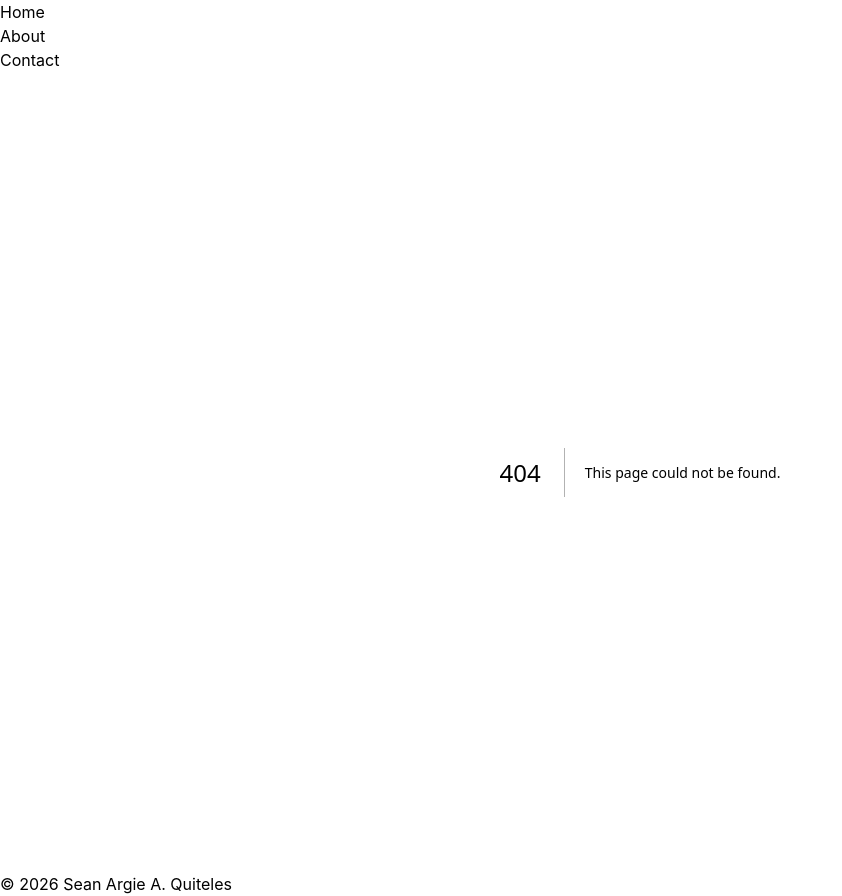
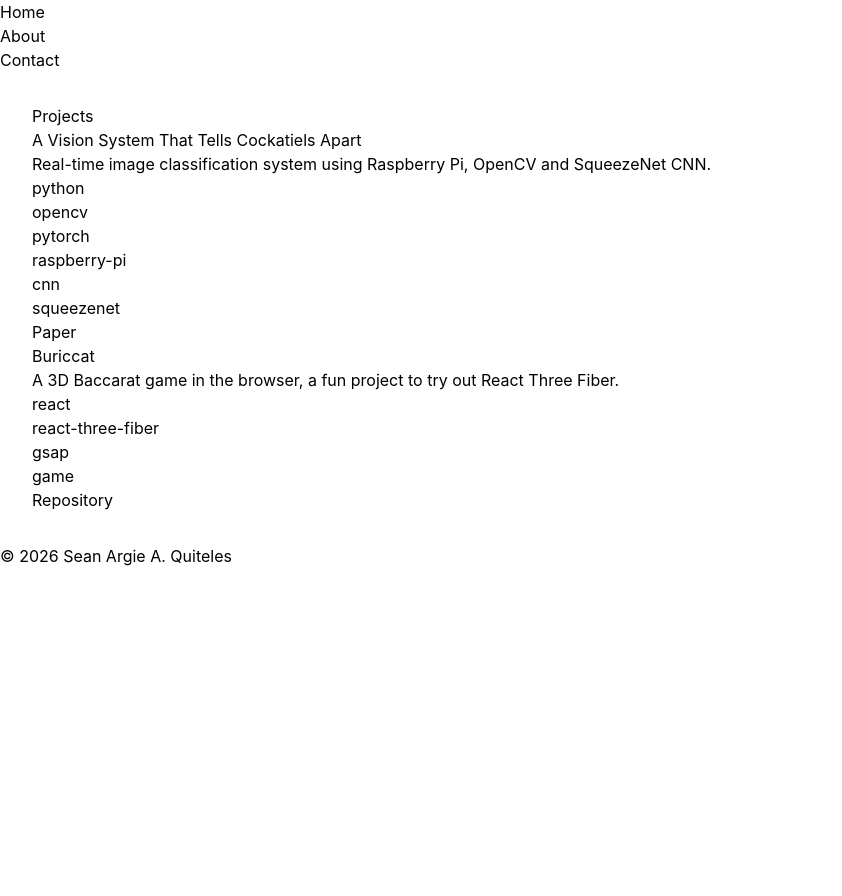
Before and after one commit to saaquiteles/webportfolio2, a Next.js app: page /projects in a window 1280 px wide. Before the commit this address had no page. Shown: the whole page, without its empty margins (0-842 px from the left). After the commit the page ends 800 px from the top, so only its background shows below. Built offline with nearby package versions, Linux system fonts and the light colour scheme.

Commit message:
feat: add a Projects page with a card for each project
Visitors need a way to browse the work; each card links to its case study and shows the summary, tags and external links, listing the thesis first.

```diff
--- /dev/null
+++ b/src/app/projects/page.tsx
@@ -0,0 +1,13 @@
+import { ProjectCard } from '@/components/sections/ProjectCard';
+import { projects } from '@/data/projects';
+
+export default function Projects() {
+  return (
+    <main className="p-8">
+      <h1>Projects</h1>
+      {projects.map((project) => (
+        <ProjectCard key={project.slug} project={project} />
+      ))}
+    </main>
+  );
+}
--- /dev/null
+++ b/src/components/sections/ProjectCard.tsx
@@ -0,0 +1,34 @@
+import Link from 'next/link';
+import type { Project } from '@/lib/types';
+
+interface ProjectCardProps {
+  project: Project;
+}
+
+export function ProjectCard({ project }: ProjectCardProps) {
+  const { slug, title, summary, tags, links } = project;
+
+  return (
+    <article>
+      <h2>
+        <Link href={`/projects/${slug}/`}>{title}</Link>
+      </h2>
+      <p>{summary}</p>
+      <ul aria-label="Tags">
+        {tags.map((tag) => (
+          <li key={tag}>{tag}</li>
+        ))}
+      </ul>
+      {links?.repo && (
+        <a href={links.repo} aria-label={`${title} repository`}>
+          Repository
+        </a>
+      )}
+      {links?.paper && (
+        <a href={links.paper} aria-label={`${title} paper`}>
+          Paper
+        </a>
+      )}
+    </article>
+  );
+}
```
Also changed, not shown: 2 other files (tests, documents, lock files or other folders).
